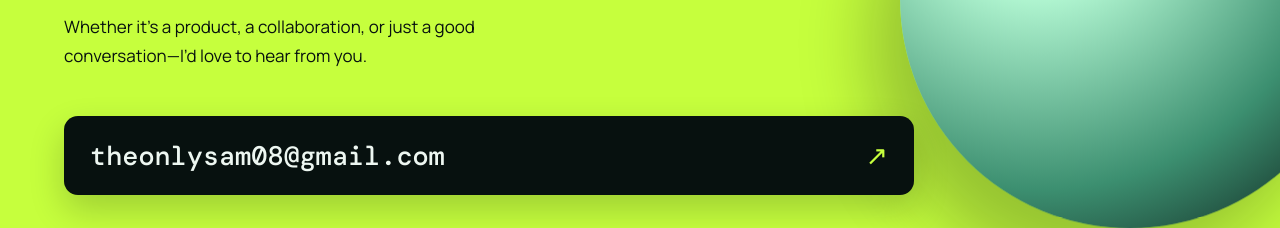
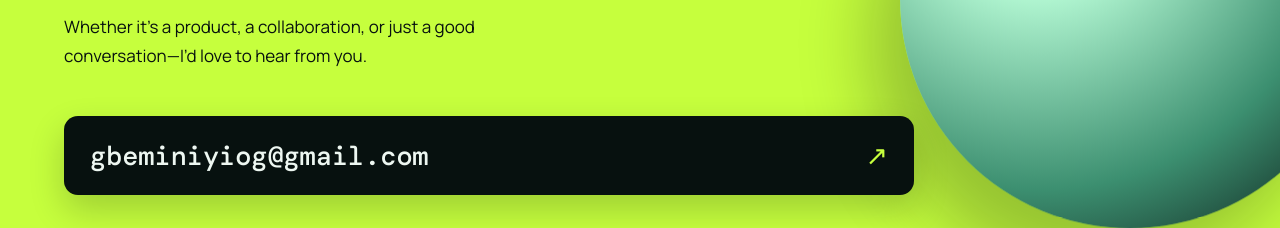
Before and after one commit to samog76/myportfolio, a React (Vite) app: page / in a window 1280 px wide. Shown: the part 5007-5235 px from the top of the page. Built offline with nearby package versions, Linux system fonts and the light colour scheme; a web font is replaced by a local one.

Commit message:
Update contact email in Contact component

```diff
--- a/src/App.jsx
+++ b/src/App.jsx
@@ -93,7 +93,7 @@ function Contact() {
   return (
     <section id="contact" className="contact section-shell">
       <div className="contact-orb" aria-hidden="true"></div><div className="section-number reveal">03 / Contact</div>
-      <div className="contact-copy"><p className="eyebrow reveal"><span></span> Open to opportunities</p><h2 className="reveal">Have an idea?<br /><em>Let’s make it real.</em></h2><p className="reveal">Whether it’s a product, a collaboration, or just a good conversation—I’d love to hear from you.</p><a className="contact-email reveal" href="mailto:theonlysam08@gmail.com"><span>theonlysam08@gmail.com</span><i>↗</i></a></div>
+      <div className="contact-copy"><p className="eyebrow reveal"><span></span> Open to opportunities</p><h2 className="reveal">Have an idea?<br /><em>Let’s make it real.</em></h2><p className="reveal">Whether it’s a product, a collaboration, or just a good conversation—I’d love to hear from you.</p><a className="contact-email reveal" href="mailto:gbeminiyiog@gmail.com"><span>gbeminiyiog@gmail.com</span><i>↗</i></a></div>
       <footer><div className="footer-brand">Gbeminiyi<span>.</span></div><div className="footer-links"><a href="https://github.com/samog76" target="_blank" rel="noreferrer">GitHub ↗</a><a href="https://linktr.ee/gbeminiyi76" target="_blank" rel="noreferrer">Linktree ↗</a></div><p>© {new Date().getFullYear()} Gbeminiyi Ogunleye</p><a href="#top" className="back-top">Back to top ↑</a></footer>
     </section>
   );
```
